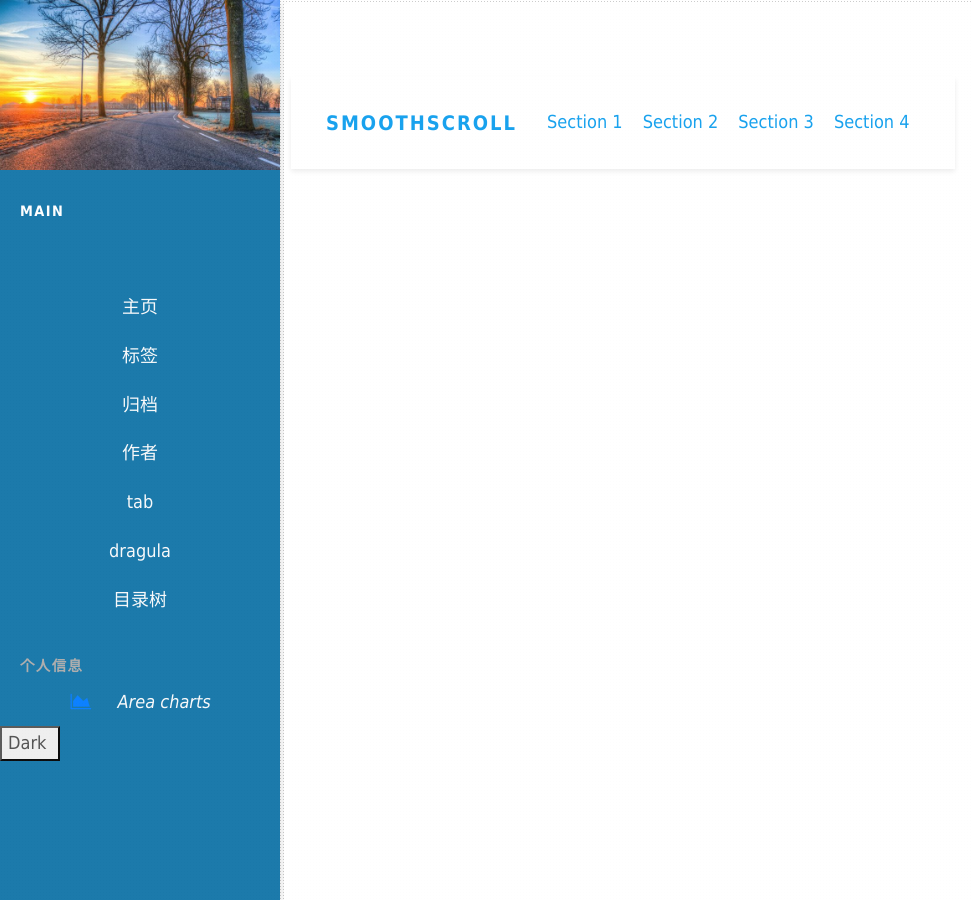
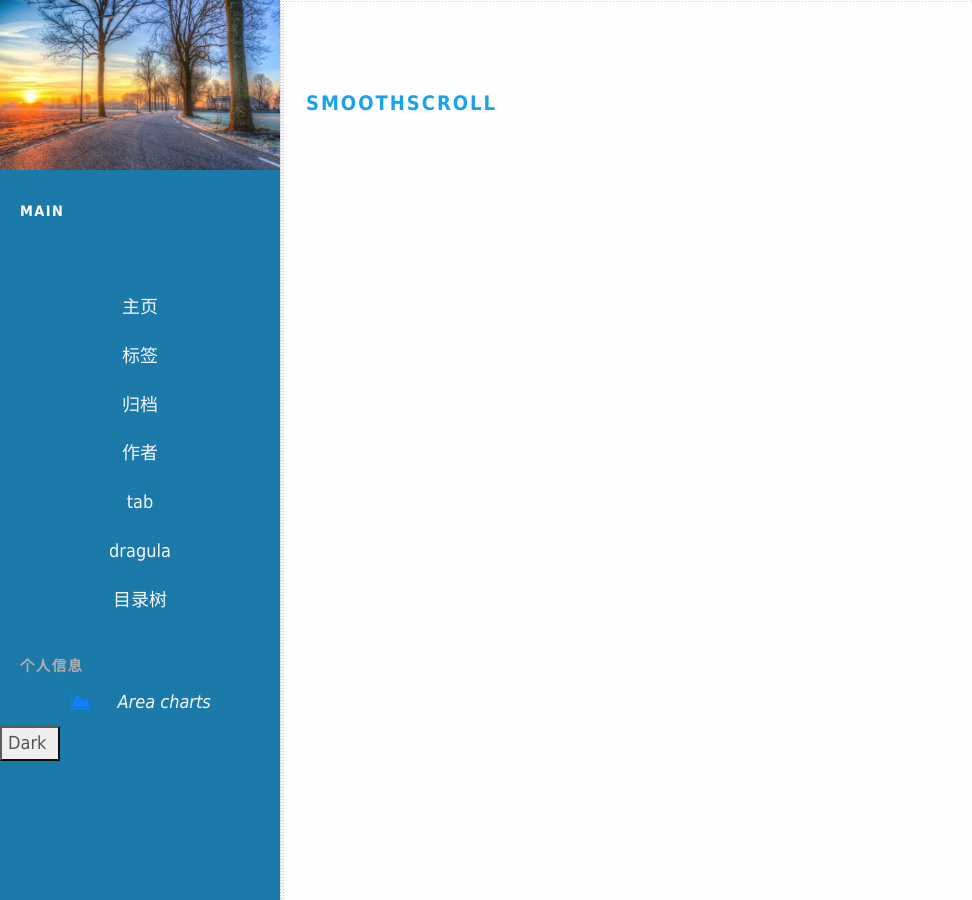
Before and after one commit to nengwuzhi/nengwuzhi.github.ioce, a Jekyll site: the page built from pages/tab.html, in a window 1280 px wide and 900 px high. Shown: the whole window, without its empty margins (0-972 px from the left). Built offline with Jekyll 4.4.1, drawn with Linux system fonts in a browser that asks for light colours; nearby versions of some CDN libraries; library files that are not in the unit come from our copies.

Commit message:
Update tab.html

```diff
--- a/pages/tab.html
+++ b/pages/tab.html
@@ -8,7 +8,7 @@
 
 <!-- Navbar-->
 
-    <nav class="navbar navbar-expand-lg navbar-light bg-white shadow-sm py-3">
+
         <div class="container">
             <a class="navbar-brand" href="#">
                 <small class="font-weight-bold mb-0 text-uppercase">Smoothscroll</small>
```
